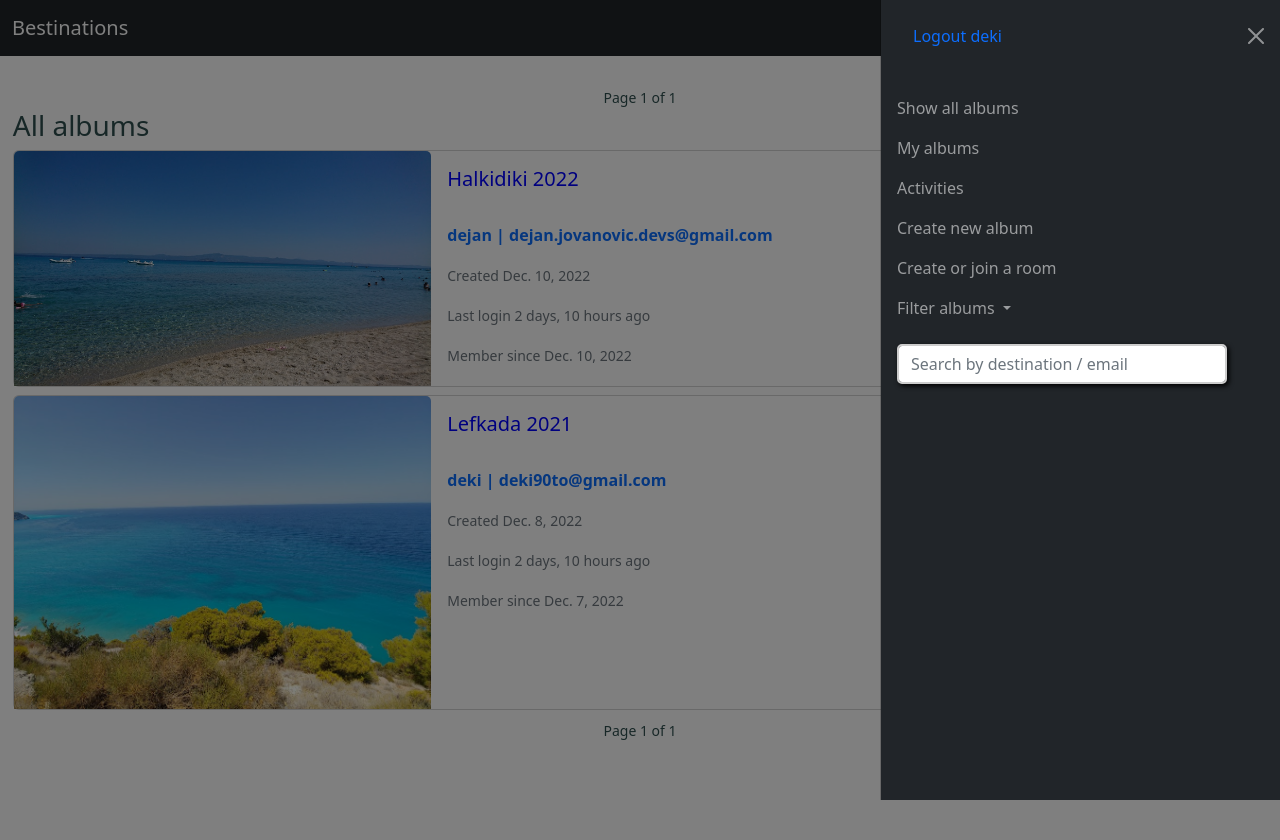
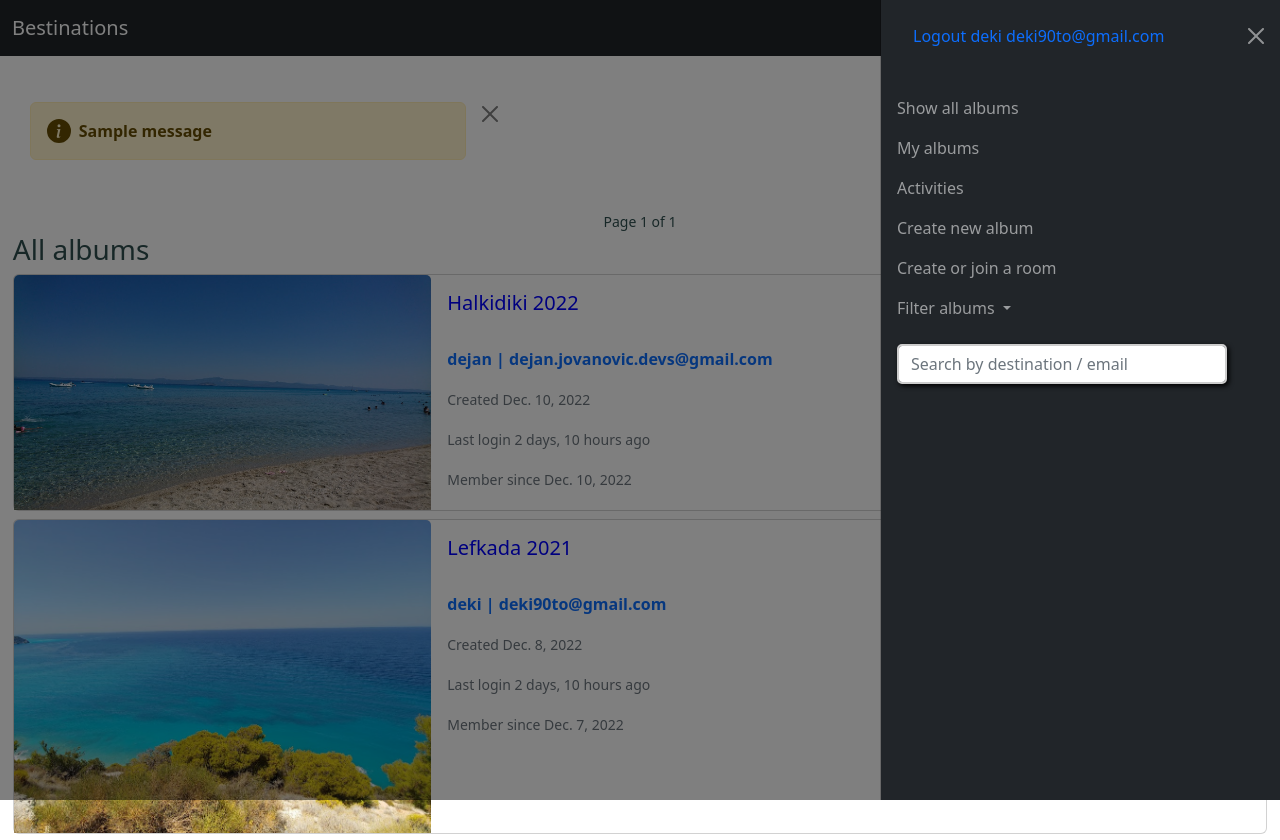
Before and after one commit to deki90to/Album-Django, a Django app: page / in a window 1280 px wide, after a click that opens the changed part. Shown: the top 840 px of the page. Before the commit the page ends 800 px from the top, so only its background shows below. Run offline with Django 4.2, Linux system fonts and the light colour scheme; a user stored in the database is signed in; data comes from the database, SQL or seed files in the repository; both versions use the stored data as it was after the commit; tables that the repository leaves empty hold one stand-in row (values such as "Sample post"); one stand-in notice (Sample message) is shown; parts of the project's set-up code (start-up, migrations or seed data) failed here and were passed over; some libraries are stand-ins or nearby versions.

Commit message:
fix auth.email sending, styling, spacing, logg.notif

```diff
--- a/baseApp/templates/baseApp/columns/right_column.html
+++ b/baseApp/templates/baseApp/columns/right_column.html
@@ -3,6 +3,26 @@
 
 <div id="activities"></div>
 <div id="album-create"></div>
+
+
+{% for message in messages %}
+  <div class="alert alert-dismissible fade show" role="alert" style="width: 40%;">
+    <svg xmlns="http://www.w3.org/2000/svg" style="display: none;">
+      <symbol id="info-fill" fill="currentColor" viewBox="0 0 16 16">
+        <path d="M8 16A8 8 0 1 0 8 0a8 8 0 0 0 0 16zm.93-9.412-1 4.705c-.07.34.029.533.304.533.194 0 .487-.07.686-.246l-.088.416c-.287.346-.92.598-1.465.598-.703 0-1.002-.422-.808-1.319l.738-3.468c.064-.293.006-.399-.287-.47l-.451-.081.082-.381 2.29-.287zM8 5.5a1 1 0 1 1 0-2 1 1 0 0 1 0 2z"/>
+      </symbol>
+    </svg>
+
+    <div class="alert alert-warning d-flex align-items-center" role="alert">
+      <svg class="bi flex-shrink-0 me-2" width="24" height="24" role="img" aria-label="Info:"><use xlink:href="#info-fill"/></svg>
+      <div>
+        <b>{{ message }}</b>
+      </div>
+    </div>
+    <button type="button" class="btn-close" data-bs-dismiss="alert" aria-label="Close"></button>
+  </div>
+{% endfor %}
+
 
 <div id="replaceable-div">
   {% if all_albums.has_previous %}
@@ -40,7 +60,7 @@
           <div class="col-md-8">
             <div class="card-body">
               <h5 class="card-title" style="color: blue;"> {{ album.album_name }} {{ album.album_year }}</h5>
-                <div style="float: right;"><h5> {{ album.likes.count }} 👍 👎 {{ album.dislikes.count }}  </h5></div> <br>
+                <div style="float: right;"><h6> 👍 {{ album.likes.count }} 👎 {{ album.dislikes.count }} </h6></div> <br>
               <p class="card-text" style="color: grey;">
                   <b><a href="#" style="text-decoration: none;">{{ album.album_owner.username }} | {{ album.album_owner.email }}</a></b>
               </p>
--- a/baseApp/templates/baseApp/navbar.html
+++ b/baseApp/templates/baseApp/navbar.html
@@ -21,7 +21,7 @@
       <div class="offcanvas offcanvas-end text-bg-dark" tabindex="-1" id="offcanvasDarkNavbar" aria-labelledby="offcanvasDarkNavbarLabel">
         <div class="offcanvas-header">
           <!-- <h5 class="offcanvas-title" id="offcanvasDarkNavbarLabel"> Pages </h5> -->
-          <a class="nav-link" aria-current="page" href="{% url 'logout' %}"> Logout {{ request.user.username }}</a>
+          <a class="nav-link" aria-current="page" href="{% url 'logout' %}"> Logout {{ request.user.username }} {{ request.user.email }}</a> <br>
           <button type="button" class="btn-close btn-close-white" data-bs-dismiss="offcanvas" aria-label="Close"></button>
         </div>
 
--- a/baseApp/views.py
+++ b/baseApp/views.py
@@ -83,7 +83,7 @@ def create_new_album(request):
                     )
                 email = f.album_owner.email
                 subject = 'Album created'
-                message = f"Album '{f.album_name}' successfully created, check it here http://localhost:8000/ or https://deki90to.pythonanywhere.com/"
+                message = f"Album '{f.album_name}' successfully created, check it here https://deki90to.pythonanywhere.com/"
                 send_mail(
                     subject,
                     message,
@@ -149,15 +149,19 @@ def create_comment(request):
             # if f.comment_owner.email != f.commented_album.album_owner.email:
             email = f.comment_owner.email
             subject = 'New comment'
-            message = f"{f.comment_owner.email} commented your album '{f.comment}'"
+            message = f"{f.comment_owner.username} ({f.comment_owner.email}) commented your album: \n \
+                {f.commented_album.album_name} > '{f.comment}' \n\n See here https://deki90to.pythonanywhere.com/"
+
+            #notif album owner about comments that are not his
             if f.comment_owner.email != f.commented_album.album_owner.email:
                 send_mail(
                     subject,
                     message,
                     email,
-                    [f.commented_album.album_owner.email, 'deki90to@gmail.com']
+                    [f.commented_album.album_owner.email]
                 )
-            elif f.comment_owner.email == f.commented_album.album_owner.email:
+            #notif admin about persons who comment own albums and it's not me
+            if f.comment_owner.email == f.commented_album.album_owner.email and f.comment_owner.email != 'deki90to@gmail.com':
                 send_mail(
                     subject,
                     message,
@@ -248,8 +252,10 @@ def addLike(request, pk):
             isLike = True
     if not isLike:
         album.likes.add(request.user)
+        messages.success(request, 'Album liked')
     if isLike:
         album.likes.remove(request.user)
+        messages.success(request, 'Like removed')
     return redirect('home')
 
 
@@ -271,8 +277,10 @@ def addDislike(request, pk):
             break
     if not isDislike:
         album.dislikes.add(request.user)
+        messages.success(request, 'Album disliked')
     if isDislike:
         album.dislikes.remove(request.user)
+        messages.success(request, 'Dislike removed')
     return redirect('home')
 
 
--- a/members/templates/login.html
+++ b/members/templates/login.html
@@ -15,8 +15,8 @@
 
       <button class="btn btn-primary" type="submit">Login</button><br><br>
 
-      <span class="psw"><a href="{% url 'register' %}" hx-boost="true"> Swith to Register Page </a></span> <br>
-      <a href="{% url 'reset_password' %}" hx-boost="true"> <small><b>Forget password?</b></small> </a> <br><br>
+      <span class="psw"><a href="{% url 'register' %}" hx-boost="true"> Swith to Register Page </a></span> <br><br><br>
+      <a href="{% url 'reset_password' %}" hx-boost="true"> Forget password? </a><br><br>
       <a href="{% url 'contact_me' %}" hx-boost="true">Contact me</a>
     </div>
   </form>
@@ -24,7 +24,7 @@
 {% else %}
   <center>
     <h6> {{ request.user.username }} is already logged in.
-      Back to <a href="{% url 'home' %}"> homepage. </a>
+      Back to <a href="{% url 'home' %}" hx-boost="true"> homepage. </a>
     </h6>
   </center>
 {% endif %}
--- a/members/templates/reset_password.html
+++ b/members/templates/reset_password.html
@@ -7,12 +7,9 @@
 <center>
   <h2> Enter your email </h2> <br>
 
-
   <form method="POST">
       {% csrf_token %}
-
       <input type="text" placeholder="Enter your email" name="email" required> <br><br>
-
       <button type="submit" class="btn btn-outline-primary">Send new password</button>
   </form>
 </center>
--- a/members/templates/reset_password_complete.html
+++ b/members/templates/reset_password_complete.html
@@ -1,6 +1,7 @@
 
+{% extends 'baseApp/base.html' %}
 
-
+{% block body %}
 
 <br><br><br><br><br>
 
@@ -9,3 +10,5 @@
         <a href="{% url 'login' %}" hx-boost="true"> login </a> now
     </h1>
 </center>
+
+{% endblock body %}
--- a/members/templates/reset_password_done.html
+++ b/members/templates/reset_password_done.html
@@ -1,6 +1,7 @@
 
+{% extends 'baseApp/base.html' %}
 
-
+{% block body %}
 
 <br><br><br><br><br>
 
@@ -9,3 +10,5 @@
         <a href="https://mail.google.com/" hx-boost="true"> <b> inbox </b></a>
     </h1>
 </center>
+
+{% endblock body %}
--- a/static/css/style.css
+++ b/static/css/style.css
@@ -18,6 +18,16 @@ select[name=album_year] {
     border-radius: 5px;
     box-shadow: 2px 2px 5px 0px black;
   }
+
+#display {
+  background-color: rgb(255, 255, 255);
+  color: rgb(96, 96, 96);
+  /* border-right: 1px solid grey; */
+  /* border-bottom: 1px solid grey; */
+  padding-bottom: 20px;
+  border-radius: 20px;
+  box-shadow: 1px 10px 10px 1px grey;
+}
 
 /*body {
   font-family:'Trebuchet MS', 'Lucida Sans Unicode', 'Lucida Grande', 'Lucida Sans', Arial, sans-serif;
```
Also changed, not shown: chat/templates/chat_home.html (+5 -3 lines), chat/templates/room.html (+4 -8 lines), members/templates/contact_me.html (+4 -5 lines), members/templates/reset_password_confirm.html (+7 -5 lines), members/views.py (+22 -8 lines), db.sqlite3, media/images/DSC_0953.jpg (added), members/templates/register.html (indentation only).
